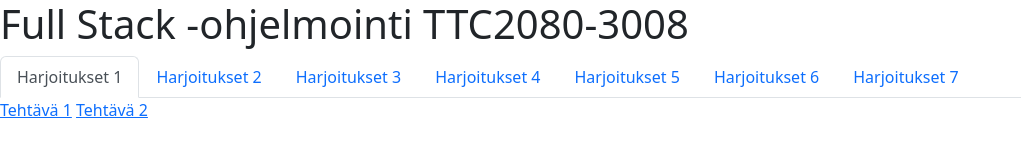
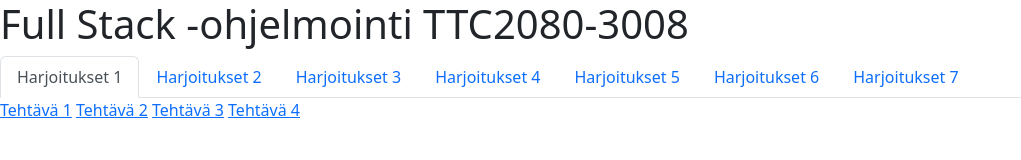
Before and after one commit to Devharri/jamk-fullstack-ttc2080, a website: page src/index.html in a window 1280 px wide. Shown: the whole page, without its empty margins (0-1021 px from the left). Drawn offline with nearby package versions, Linux system fonts and the light colour scheme.

Commit message:
etusivulle päivitetty tehtävälinkkejä

```diff
--- a/src/index.html
+++ b/src/index.html
@@ -33,7 +33,7 @@
   </nav>
   <div class="tab-content" id="nav-tabContent">
     <div class="tab-pane fade show active" id="nav-harj1" role="tabpanel" aria-labelledby="nav-harj1-tab" tabindex="0">
-      <a href="./h1/t1/index.html">Tehtävä 1</a> <a href="./h1/t2/index.html">Tehtävä 2</a> </div>
+      <a href="./h1/t1/index.html">Tehtävä 1</a> <a href="./h1/t2/index.html">Tehtävä 2</a> <a href="./h1/t3/index.html">Tehtävä 3</a> <a href="./h1/t4/index.html">Tehtävä 4</a> </div>
     <div class="tab-pane fade" id="nav-harj2" role="tabpanel" aria-labelledby="nav-harj2-tab" tabindex="0">...</div>
     <div class="tab-pane fade" id="nav-harj3" role="tabpanel" aria-labelledby="nav-harj3-tab" tabindex="0">...</div>
     <div class="tab-pane fade" id="nav-harj4" role="tabpanel" aria-labelledby="nav-harj4-tab" tabindex="0">...</div>
```
